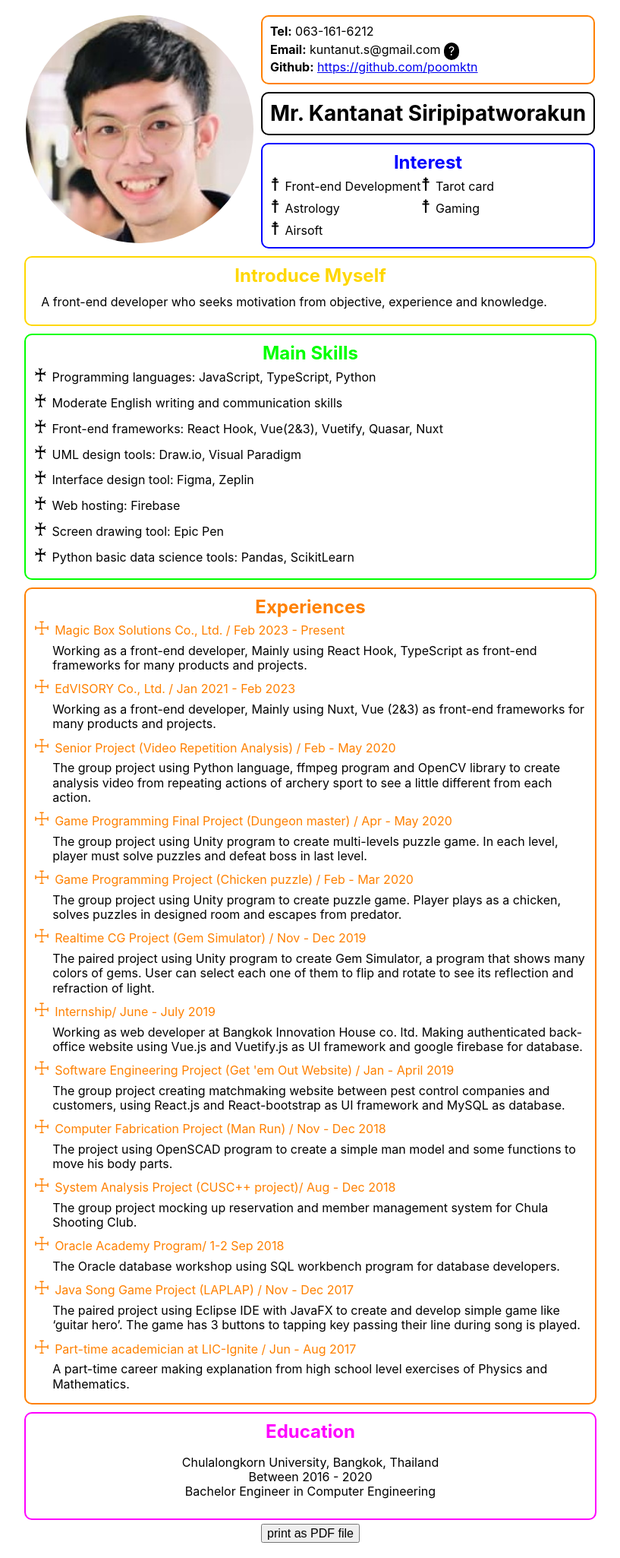
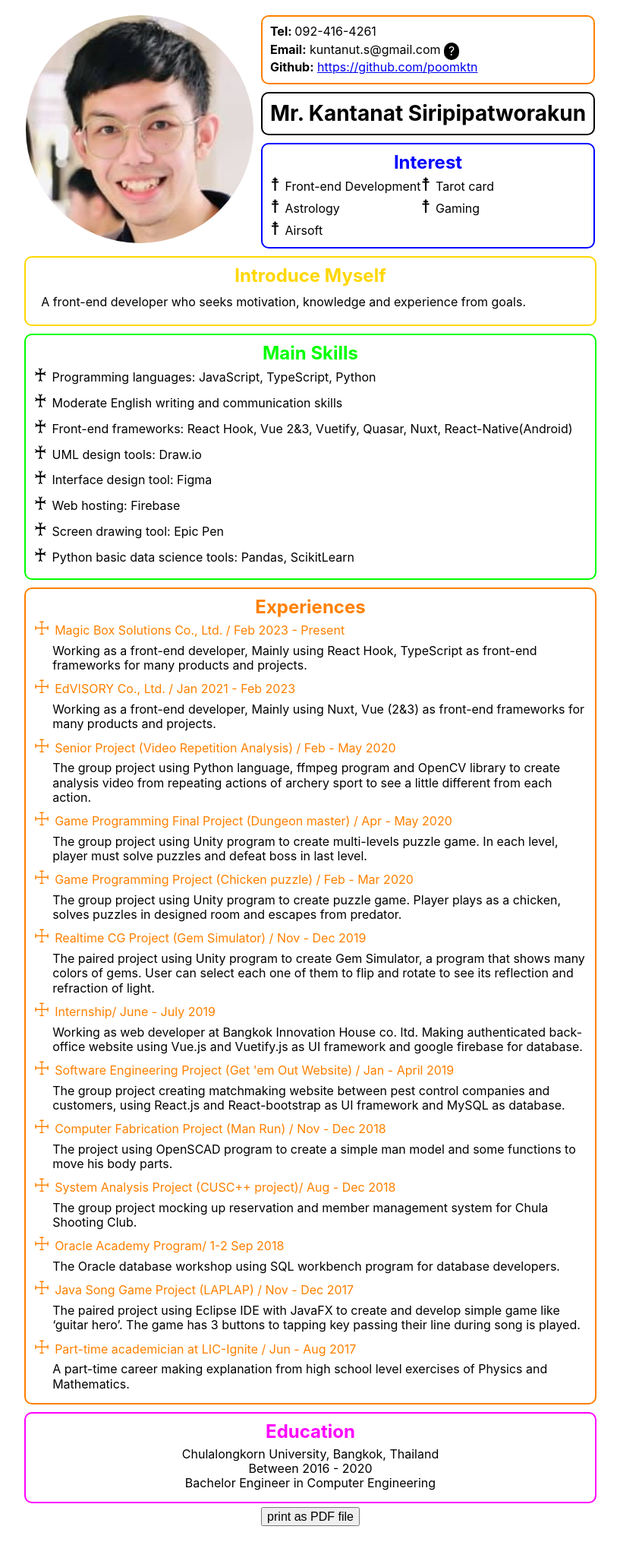
Before and after one commit to poomktn/poomktn-profile-vue, a Vue app: page / in a window 1280 px wide. Shown: the whole page at 76% size, without its empty margins (231-1048 px from the left). After the commit the page ends 2028 px from the top, so only its background shows below. Built offline with nearby package versions, Linux system fonts and the light colour scheme.

Commit message:
update resume and refactor code

```diff
--- a/src/components/ContactBox.vue
+++ b/src/components/ContactBox.vue
@@ -1,6 +1,7 @@
 <script setup lang="ts">
 import { ref } from 'vue'
-
+const TELEPHONE_NUMBER = '092-416-4261'
+const GITHUB_LINK = 'https://github.com/poomktn'
 const mailTooltip = ref(false)
 
 function setTooltip(bool: boolean) {
@@ -9,15 +10,12 @@ function setTooltip(bool: boolean) {
 </script>
 <template>
   <Box color="orange">
-    <div class="mb-1"><b>Tel:</b> 063-161-6212</div>
+    <div class="mb-1"><b>Tel: </b>{{ TELEPHONE_NUMBER }}</div>
     <div class="flex">
       <b>Email:</b>&nbsp;kuntanut.s@gmail.com&nbsp;
       <div class="relative no-print cursor-default">
-        <div
-          class="bg-black txt-white border-black text-center"
-          style="width: 20px"
-          @mouseenter="setTooltip(true)"
-          @mouseleave="setTooltip(false)">
+        <div class="bg-black txt-white border-black text-center" style="width: 20px"
+             @mouseenter="setTooltip(true)" @mouseleave="setTooltip(false)">
           ?
         </div>
         <div v-show="mailTooltip" class="tooltip pa-1 bg-black txt-white border-black">
@@ -26,7 +24,7 @@ function setTooltip(bool: boolean) {
         </div>
       </div>
     </div>
-    <div><b>Github:</b> <a href="https://github.com/poomktn">https://github.com/poomktn</a></div>
+    <div><b>Github:</b> <a :href="GITHUB_LINK" target=”_blank”>{{ GITHUB_LINK }}</a></div>
   </Box>
 </template>
 <style lang="scss" scoped>
--- a/src/components/EducationBox.vue
+++ b/src/components/EducationBox.vue
@@ -1,6 +1,6 @@
 <template>
   <Box color="violet" class="mt-2" title="Education">
-    <p class="text-center">
+    <p class="text-center my-1">
       Chulalongkorn University, Bangkok, Thailand
       <br />
       Between 2016 - 2020
--- a/src/components/ExperienceBox.vue
+++ b/src/components/ExperienceBox.vue
@@ -1,5 +1,9 @@
 <script setup lang="ts">
-const exp: Record<string, string>[] = [
+type ExperienceProps = {
+  li: string
+  txt: string
+}
+const exp: ExperienceProps[] = [
   {
     li: 'Magic Box Solutions Co., Ltd. / Feb 2023 - Present',
     txt: 'Working as a front-end developer, Mainly using React Hook, TypeScript as front-end frameworks for many products and projects',
--- a/src/components/IntroduceBox.vue
+++ b/src/components/IntroduceBox.vue
@@ -1,7 +1,7 @@
 <template>
   <Box color="gold" class="mt-2" title="Introduce Myself">
     <div class="pa-2">
-      A front-end developer who seeks motivation from objective, experience and knowledge.
+      A front-end developer who seeks motivation, knowledge and experience from goals.
     </div>
   </Box>
 </template>
--- a/src/components/SkillBox.vue
+++ b/src/components/SkillBox.vue
@@ -2,9 +2,9 @@
 const skill: string[] = [
   'Programming languages: JavaScript, TypeScript, Python',
   'Moderate English writing and communication skills',
-  'Front-end frameworks: React Hook, Vue(2&3), Vuetify, Quasar, Nuxt',
-  'UML design tools: Draw.io, Visual Paradigm',
-  'Interface design tool: Figma, Zeplin',
+  'Front-end frameworks: React Hook, Vue 2&3, Vuetify, Quasar, Nuxt, React-Native(Android)',
+  'UML design tools: Draw.io',
+  'Interface design tool: Figma',
   'Web hosting: Firebase',
   'Screen drawing tool: Epic Pen',
   'Python basic data science tools: Pandas, ScikitLearn',
```
